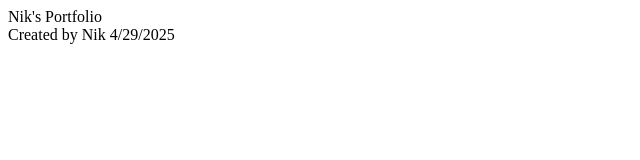
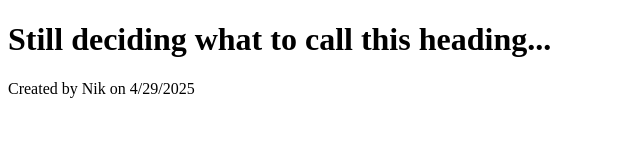
Before and after one commit to Veroniique/veroniique.github.io, a plain HTML site: page index.html in a window 1280 px wide. Shown: the whole page, without its empty margins (0-640 px from the left). Drawn offline with Linux system fonts and the light colour scheme.

Commit message:
Update index.html

```diff
--- a/index.html
+++ b/index.html
@@ -1,7 +1,12 @@
-<html>
-  <head>Nik's Portfolio</head>
-  <body>
-
-  </body>
-  <footer>Created by Nik 4/29/2025</footer>
+<!DOCTYPE html>
+<html lang="en">
+<head>
+  <meta charset="UTF-8">
+  <meta name="viewport" content="width=device-width, initial-scale=1.0">
+  <title>Nik's Portfolio</title>
+</head>
+<body>
+  <h1>Still deciding what to call this heading...</h1>
+  <footer>Created by Nik on 4/29/2025</footer>
+</body>
 </html>
```
